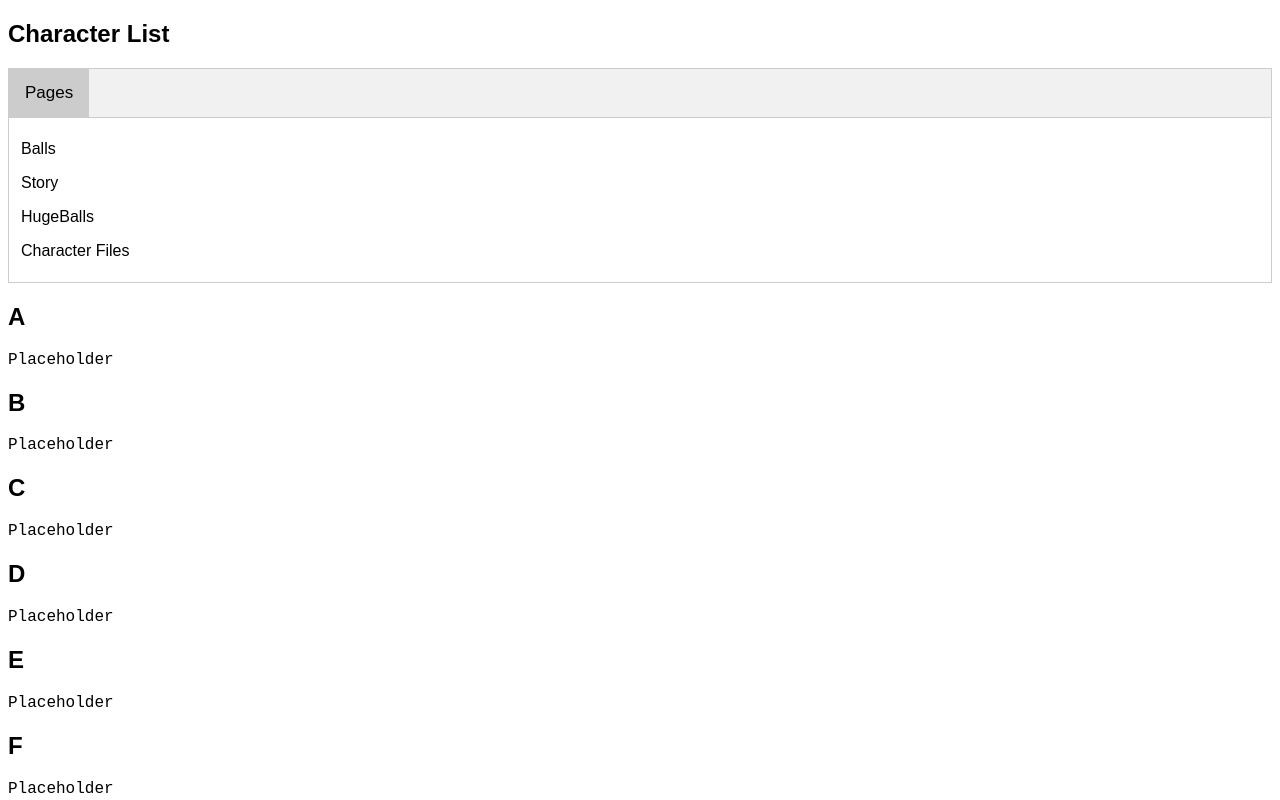
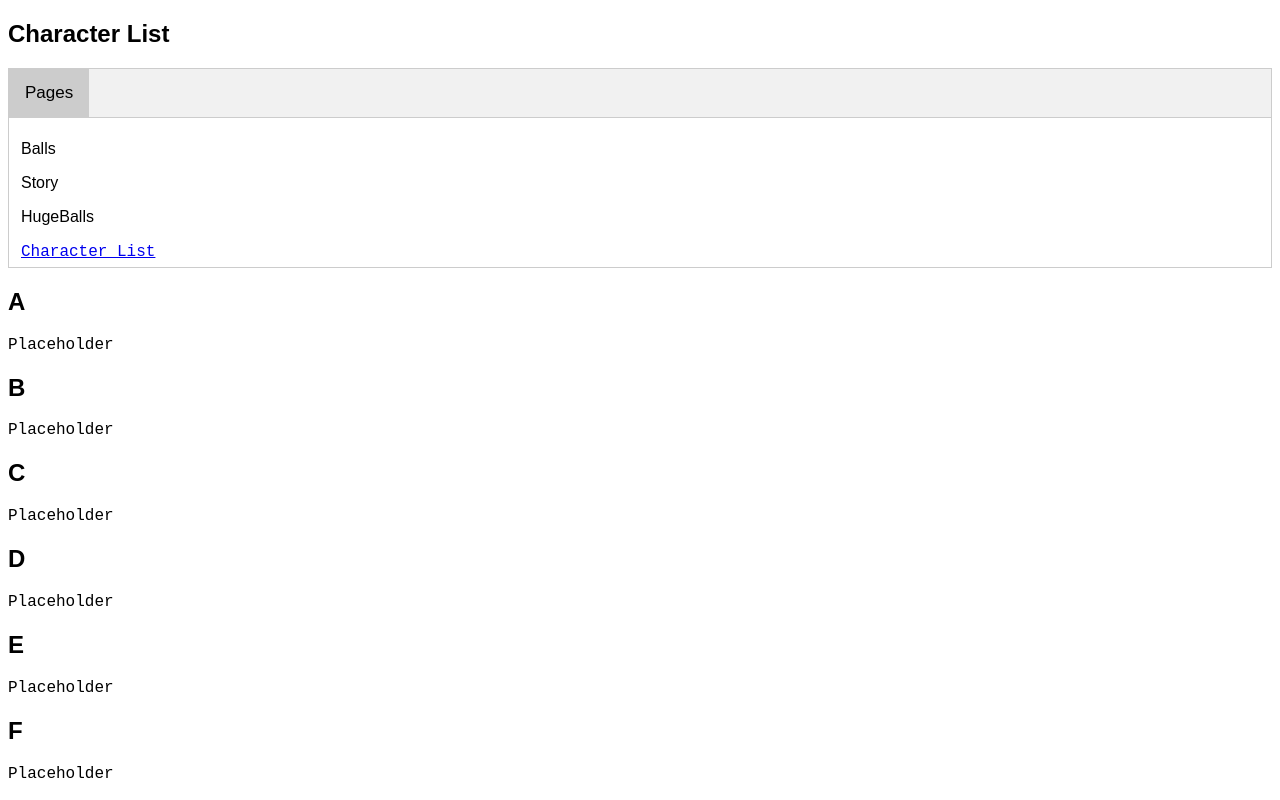
Before and after one commit to thunderforce1/thunderforce, a plain HTML site: page characterlist/characterlist.html in a window 1280 px wide. Both pictures are taken after a click on the button "Pages". Shown: the top 800 px of the page. Drawn offline with Linux system fonts and the light colour scheme.

Commit message:
Update characterlist.html

```diff
--- a/characterlist/characterlist.html
+++ b/characterlist/characterlist.html
@@ -58,7 +58,7 @@ body {font-family: Arial;}
   <p>Balls</p>
     <p>Story</p>
         <p>HugeBalls</p>
-                <p>Character Files</p>
+<a href="http://thunderforcewiki.com/characterlist" style="font-family: Courier New" style="font-size:21px;" >Character List</a>
 </div>
 
 
```
